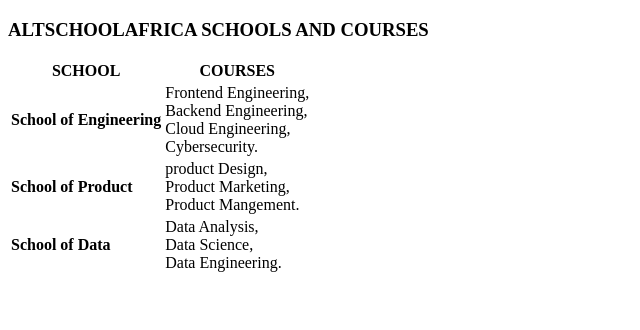
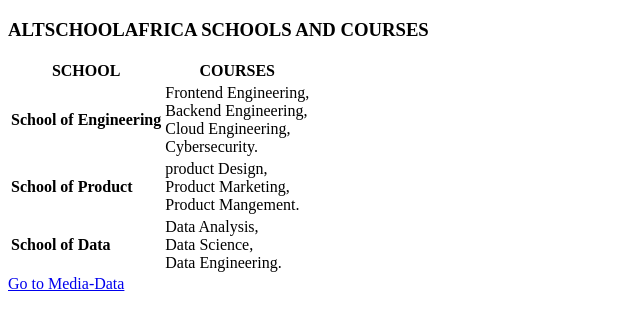
Before and after one commit to AKay42/Assignments, a plain HTML site: page table.html in a window 1280 px wide. Shown: the whole page, without its empty margins (0-640 px from the left). Drawn offline with Linux system fonts and the light colour scheme.

Commit message:
Update table.html

```diff
--- a/table.html
+++ b/table.html
@@ -33,5 +33,6 @@
         <td>Data Analysis,<br>Data Science,<br>Data Engineering.</td>
       </tr>
     </table>
+    <a href="/Home/Assignment2/media.html">Go to Media-Data</a>
   </body>
 </html>
```
